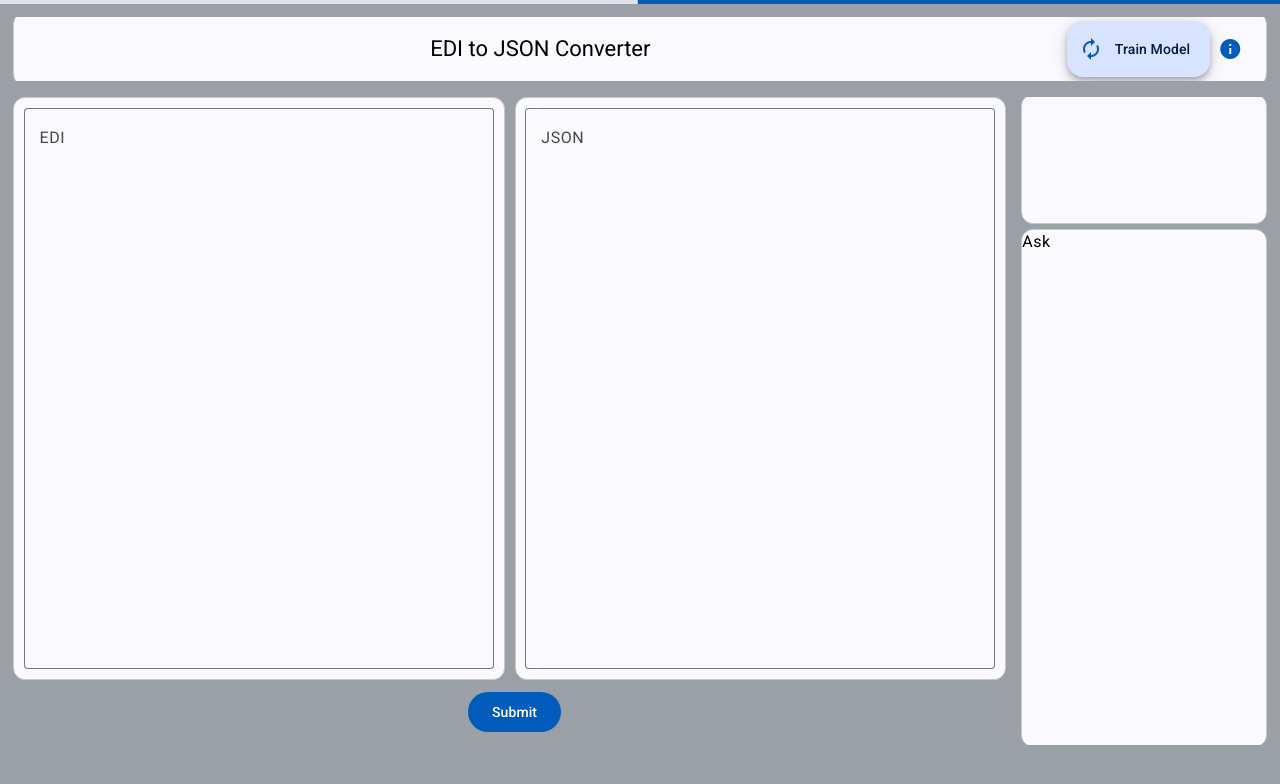
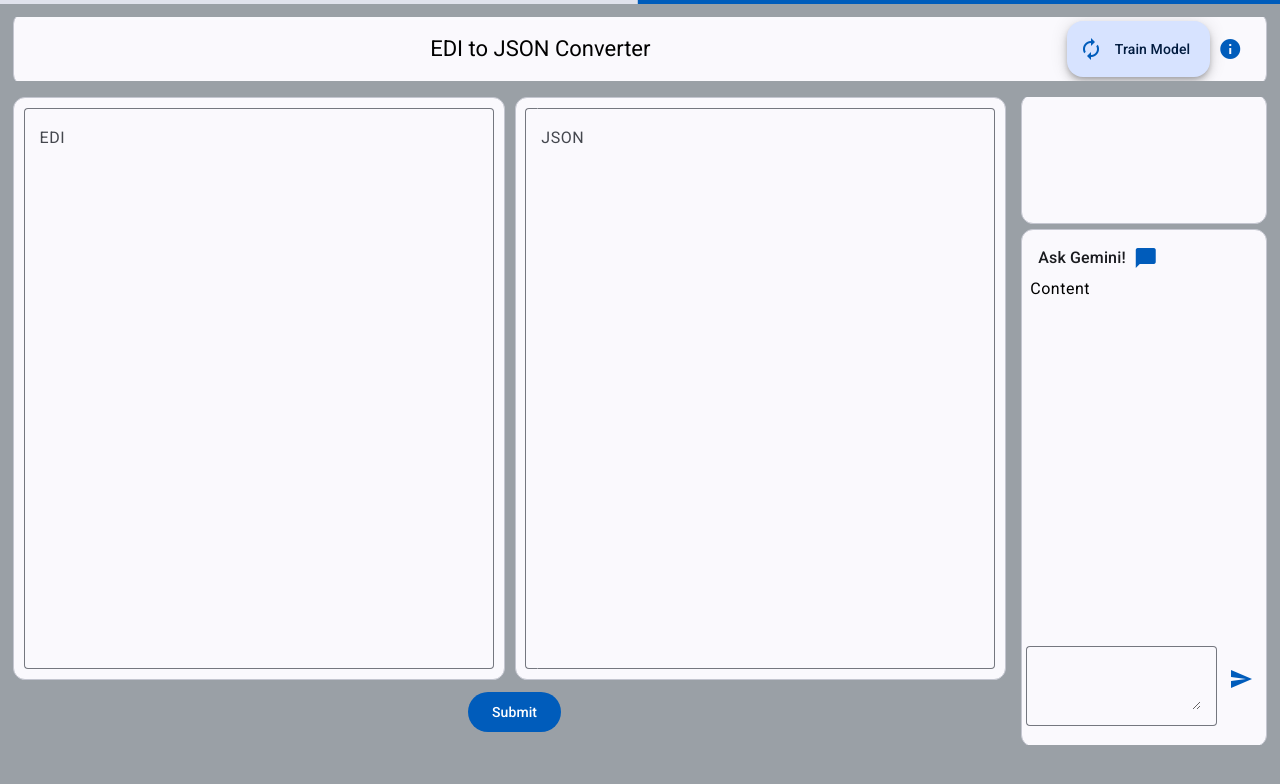
Before and after one commit to ganesh-shivkumar/ui-app, an Angular app: page /playground in a window 1280 px wide. Shown: the top 784 px of the page. Built offline with nearby package versions, Linux system fonts and the light colour scheme; no server answers.

Commit message:
Header and footer section for the chatbot section

```diff
--- a/src/app/homepage/conversion-section.component.html
+++ b/src/app/homepage/conversion-section.component.html
@@ -47,7 +47,26 @@
 
   <mat-grid-tile [colspan]="1" [rowspan]="8">
     <mat-card appearance="outlined" class="gemini-card">
-      Ask
+      <mat-card-header>
+        <div>
+          <mat-card-subtitle>Ask Gemini!</mat-card-subtitle>
+        </div>
+        <div class="gemini-icon">
+          <mat-icon aria-label="Gemini" fontIcon="chat_bubble" color="primary"></mat-icon>
+        </div>
+
+      </mat-card-header>
+      <mat-card-content class="gemini-chat-section">
+        Content
+      </mat-card-content>
+      <mat-card-footer class="gemini-input-section">
+        <mat-form-field appearance="outline" class="chat-input-section">
+          <textarea matInput></textarea>
+        </mat-form-field>
+        <button mat-icon-button class="chat-button-section" color="primary">
+          <mat-icon>send</mat-icon>
+        </button>
+      </mat-card-footer>
     </mat-card>
   </mat-grid-tile>
 
--- a/src/app/homepage/conversion-section.component.scss
+++ b/src/app/homepage/conversion-section.component.scss
@@ -36,3 +36,25 @@
     margin: 4% 0 2% 2%;
     overflow-wrap: anywhere;
 }
+
+.gemini-chat-section{
+    height: 75%;
+    padding: 0 8px;
+}
+
+.gemini-icon{
+    padding-left: 8px;
+}
+
+.gemini-input-section{
+    width: 100%;
+}
+
+.chat-input-section{
+    width: 78%;
+    padding-left: 4px;
+}
+
+.chat-button-section{
+    width: 20%;
+}
```
